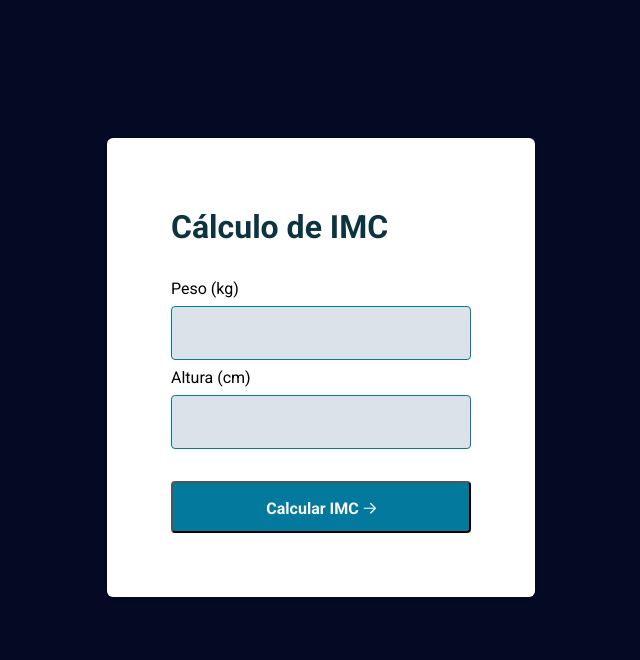
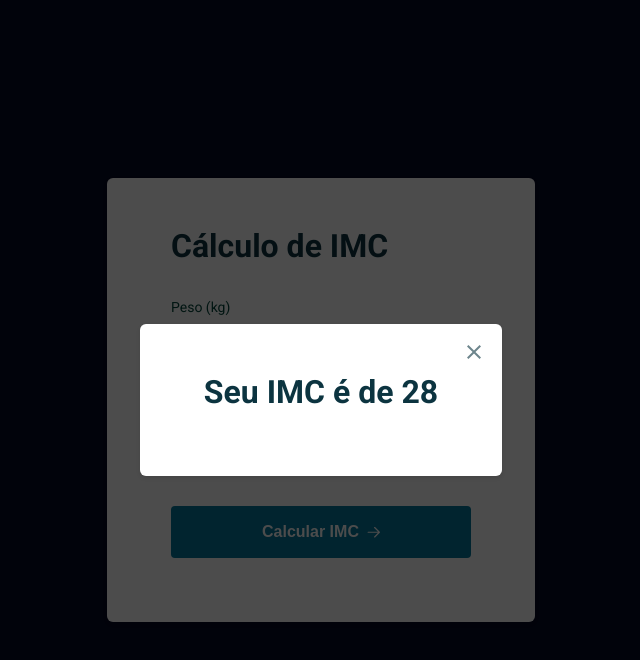
Before and after one commit to JoviTech/IMC, a plain HTML site: page index.html in a window 1280 px wide. Shown: the whole page, without its empty margins (319-959 px from the left). Drawn offline with Linux system fonts and the light colour scheme.

Commit message:
refactoring code

```diff
--- a/index.html
+++ b/index.html
@@ -1,28 +1,65 @@
 <!DOCTYPE html>
 <html lang="pt-br">
-    <head>
+<head>
+
+    <!-- preconnect -->
     <link rel="preconnect" href="https://fonts.googleapis.com">
     <link rel="preconnect" href="https://fonts.gstatic.com" crossorigin>
+
+    <!-- meta -->
     <meta charset="UTF-8">
     <meta name="viewport" content="width=device-width, initial-scale=1.0">
+    <title>Calculadora de IMC</title>
 
+    <!-- styles -->
+    <link rel="stylesheet" href="./style.css">
     <link href="https://fonts.googleapis.com/css2?family=Roboto:wght@400;700&display=swap" rel="stylesheet">
 
-    <link rel="stylesheet" href="style.css">
-
-    <title>Cálculo de IMC</title>
+    <!-- scripts-->
+    <script src="./script.js" defer></script>
 </head>
 <body>
-    <div class="screen1">
-        <h1>Cálculo de IMC</h1>
-        <form>
-            <label for="weight">Peso <span>(kg)</span></label>
-            <input id="weight" type="number">
 
-            <label for="height">Altura <span>(cm)</span></label>
-            <input id="height" type="number">
-        </form>
-        <button>Calcular IMC <img src="./img/Vector.svg" alt="Setinha do calcular imc"></button>
+    <div class="container">
+        <main class="card">
+            <form>
+                <h1 class="title">Cálculo de IMC</h1>
+                <div class="input-wrapper">
+                    <label for="weight">Peso (kg)</label>
+                    <input
+                        id="weight"
+                        type="text"
+                        placeholder="60" />
+                </div>
+
+                <div class="input-wrapper">
+                    <label for="height">Altura (m)</label>
+                    <input
+                        id="height"
+                        type="text"
+                        placeholder="165" />
+                </div>
+
+                <button type="submit">
+                    Calcular IMC
+                    <img src="./img/Vector.svg" alt="Seta apontando para direita">
+                </button>
+            </form>
+        </main>
     </div>
+
+    <div class="modal-wrapper open">
+        <div class="modal card">
+            <h2 class="title">
+
+                <button class="close">
+                    <img src="./img/close.svg" alt="imagem para fechar o popup">
+                </button>
+
+                Seu IMC é de 28
+            </h2>
+        </div>
+    </div>
+
 </body>
 </html>
--- a/style.css
+++ b/style.css
@@ -1,62 +1,159 @@
-body{
+* {
+    margin: 0;
+    padding: 0;
+    box-sizing: border-box;
+}
+
+:root {
+    font-size: 62.5%;
+
+    /* cores */
+    --tt-heading: #0C3440;
+
+    --tt-label: #00453A;
+    --tt-input: #212529;
+    --ot-input: #02799D;
+    --bd-input: rgba(73, 80, 87, 0.3);
+    --tt-placeholder: rgba(73, 80, 87, 0.5);
+    --bg-input: #DCE2E9;
+
+    --tt-button: white;
+    --bg-button: #02799D;
+    --bg-button-hover: #01475c;
+
+    --bg-error: #F03E3E;
+    --tt-error: white;
+}
+
+body {
+    font-family: 'Roboto', sans-serif;
+    background-color: #040924;
+}
+
+body, input, button {
+    font-size: 1.6rem;
+    line-height: 2rem;
+}
+
+.container {
+    height: 100vh;
     display: grid;
+    place-content: center;
+}
+
+.card {
+    padding: 4.8rem 6.4rem 6.4rem;
+    background: white;
+    max-width: 42.8rem;
+    margin-inline: auto;
+
+    box-shadow: 0 .2rem .4rem rgba(0,0,0,0.1);
+    border-radius: .6rem;
+}
+
+.title {
+    font-size: 3.2rem;
+    line-height: 4rem;
+    color: var(--tt-heading);
+}
+
+form  {
+    width: 30rem;
+}
+
+form h1 {
+    margin-bottom: 3.2rem;
+}
+
+form label {
+    font-size: 1.4rem;
+    line-height: 1.8rem;
+    color: var(--tt-label);
+    margin-bottom: .8rem;
+    display: block;
+}
+
+form input {
+    width: 100%;
+    border: 1px solid var(--bd-input);
+    background: var(--bg-input);
+    padding: 1.6rem;
+    border-radius: .4rem;
+}
+
+form input:focus {
+    outline: 2px solid var(--ot-input);
+}
+
+form input::placeholder {
+    color: var(--tt-placeholder);
+}
+
+.input-wrapper + .input-wrapper {
+    margin-top: 1.6rem;
+}
+
+form button {
+    margin-top: 3.2rem;
+    padding: 1.6rem;
+    width: 100%;
+
+    border-radius: .4rem;
+    border: none;
+    background-color: var(--bg-button);
+    color: var(--tt-button);
+
+    display: flex;
     align-items: center;
     justify-content: center;
+    gap: .8rem;
 
-    background: #040924;
+    font-weight: bold;
 
+    cursor: pointer;
+
+    transition: background .3s;
 }
 
-body, input, button{
-    font-family: 'Roboto', sans-serif;
-
+form button:hover {
+    background: var(--bg-button-hover);
 }
 
-.screen1{
-    background: #FFFFFF;
-    padding: 48px 64px 64px 64px;
-    box-shadow: 0px 2px 4px rgba(0, 0, 0, 0.1);
-    border-radius: 6px;
-
-    margin: 130px 426px 157px 426px;
+/* modal */
+.modal-wrapper.open {
+    opacity: 1;
+    visibility: visible;
 }
 
-h1{
-    font-weight: 700;
-    font-size: 32px;
-    line-height: 40px;
-    color: #0C3440;
+.modal-wrapper {
+    position: absolute;
+    inset: 0;
+    background: rgba(0, 0, 0, 0.7);
+
+    display: grid;
+    place-content: center;
+
+    opacity: 0;
+    visibility: hidden;
 }
 
-form{
-    display: flex;
-    flex-direction: column;
-    margin-top: 32px;
-    margin-bottom: 32px;
-    gap: 8px;
-
+.modal {
+    position: relative;
 }
 
-input{
-    padding: 16px;
-    background: #DCE2E9;
-    border: 1px solid #02799D;
-    border-radius: 4px;
+.modal button {
+    background: none;
+    border: none;
 
-    color: #212529;
-    width: min(18px)max(90%);
-    height: 20px;
+    position: absolute;
+    top: 1.6rem;
+    right: 1.6rem;
+
+    cursor: pointer;
+
+    transition: transform .3s;
 }
 
-button{
-    font-weight: 700;
-    font-size: 16px;
-    line-height: 20px;
-    color: #FFFFFF;
-
-    padding: 16px;
-    width: 300px;
-    height: 52px;
-    background: #02799D;
-    border-radius: 4px;
+.modal button:hover {
+    transform: scale(1.1);
 }
```
Also changed, not shown: img/close.svg (added).
